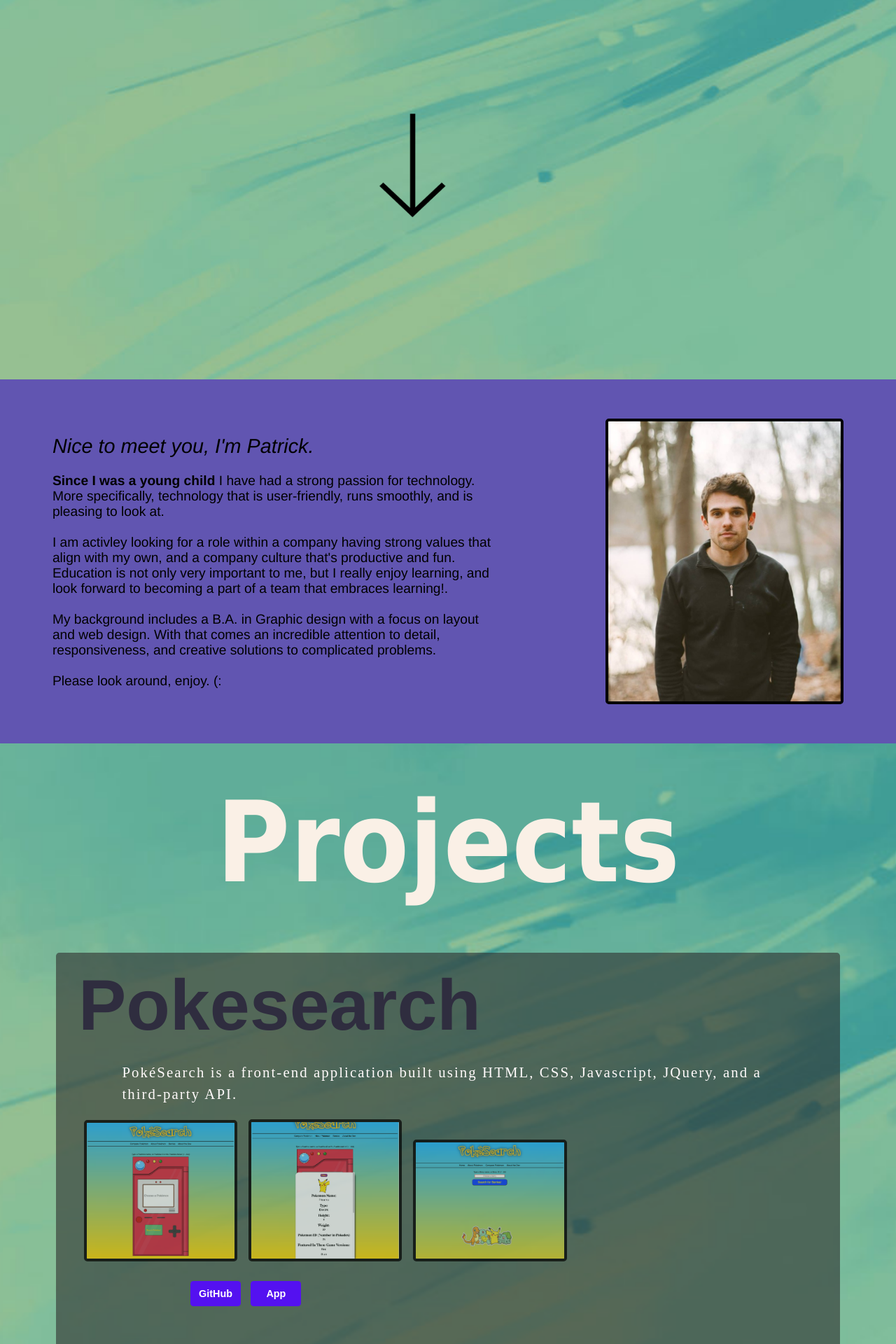
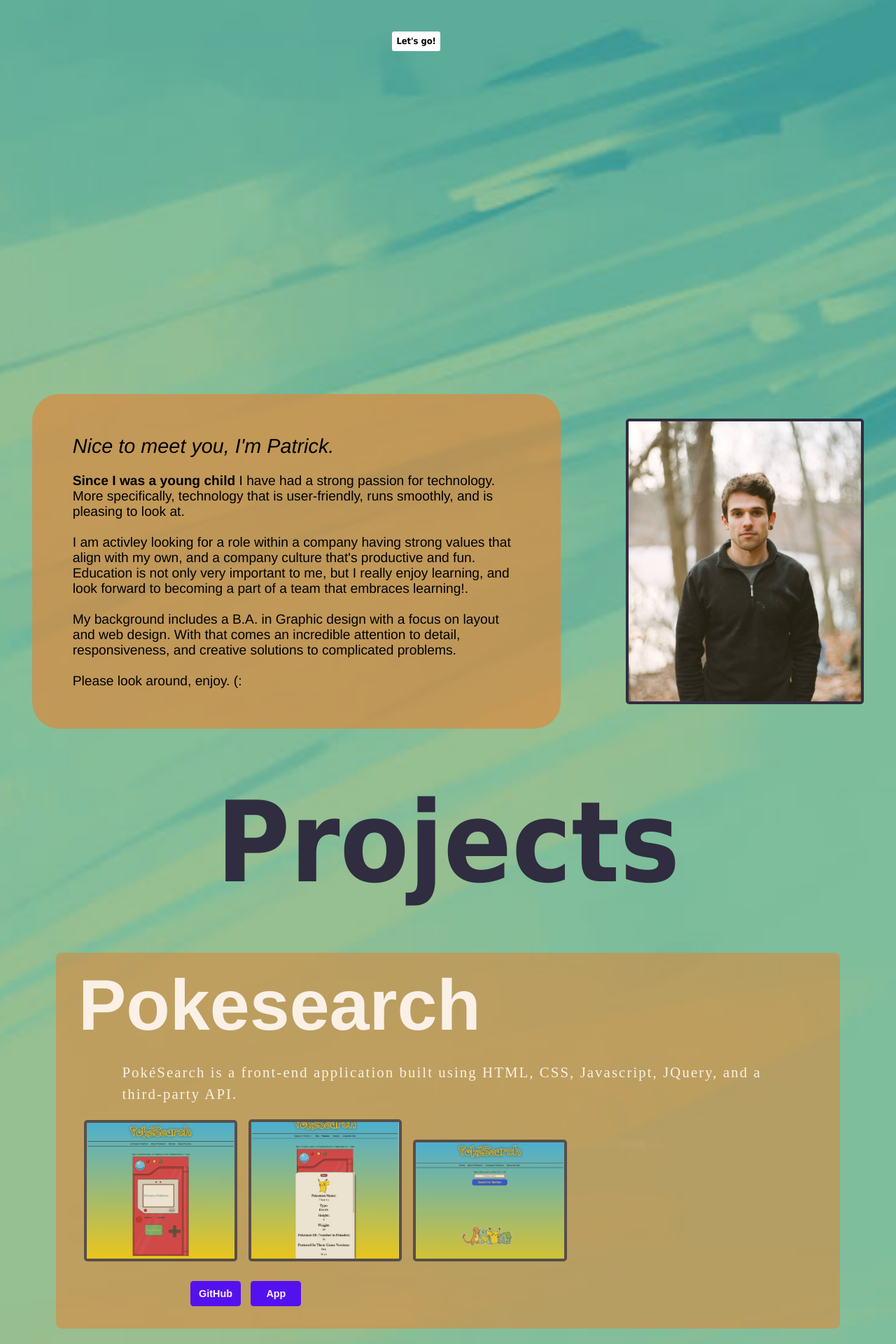
Before and after one commit to pattshreds/portfolio, a React (Create React App) app: page / in a window 1280 px wide. Shown: the part 360-2280 px from the top of the page at 70% size. Built offline with nearby package versions, Linux system fonts and the light colour scheme.

Commit message:
worked on parallax effect, and overall design as well as added a button to the main welcome component

```diff
--- a/src/App.js
+++ b/src/App.js
@@ -1,7 +1,7 @@
 import React from 'react';
-import HomePage from './components/HomePage.js';
-import ProjectsPage from './components/ProjectsPage.js';
-import ContactPage from './components/ContactPage.js';
+// import HomePage from './components/HomePage.js';
+// import ProjectsPage from './components/ProjectsPage.js';
+// import ContactPage from './components/ContactPage.js';
 // import Resume from './components/Resume.js';
 import Welcome from './components/Welcome.js';
 
@@ -9,9 +9,9 @@ function App() {
     return (
         <div className='App'>
             <Welcome />
-            <HomePage />
-            <ProjectsPage />
-            <ContactPage />
+            {/* <HomePage /> */}
+            {/* <ProjectsPage /> */}
+            {/* <ContactPage /> */}
             {/* <Resume /> */}
         </div>
     );
--- a/src/components/ProjectsPage.js
+++ b/src/components/ProjectsPage.js
@@ -9,7 +9,7 @@ const ProjectsPage = () => {
 
     return (
         <>
-            <Parallax bgImage='parallax5.jpg' strength='500'>
+            {/* <Parallax bgImage='parallax5.jpg' strength='500'> */}
             <div id='pageCont'>
                 <h1 id='projHead'>Projects</h1>
                 {/* PokéSearch project */}
@@ -23,33 +23,27 @@ const ProjectsPage = () => {
                     <div className='project'>
                         <h1>Pokesearch</h1>
                         <p>
-                                PokéSearch is a front-end application built
-                                using HTML, CSS, Javascript, JQuery, and a
-                                third-party API.
+                            PokéSearch is a front-end application built using
+                            HTML, CSS, Javascript, JQuery, and a third-party
+                            API.
                         </p>
                         <motion.img
                             whileHover={{ opacity: 1 }}
                             src='pokesearch1.png'
                             alt='Pokesearch'
-                                onClick={() =>
-                                    setSelectedImg('pokesearch1.png')
-                                }
+                            onClick={() => setSelectedImg('pokesearch1.png')}
                         />
                         <motion.img
                             whileHover={{ opacity: 1 }}
                             src='pokesearch2.png'
                             alt='Pokesearch'
-                                onClick={() =>
-                                    setSelectedImg('pokesearch2.png')
-                                }
+                            onClick={() => setSelectedImg('pokesearch2.png')}
                         />
                         <motion.img
                             whileHover={{ opacity: 1 }}
                             src='pokesearch3.png'
                             alt='Pokesearch'
-                                onClick={() =>
-                                    setSelectedImg('pokesearch3.png')
-                                }
+                            onClick={() => setSelectedImg('pokesearch3.png')}
                         />
                         <div id='projBtns'>
                             <a
@@ -120,9 +114,9 @@ const ProjectsPage = () => {
                     <div className='project'>
                         <h1>Infinite Savannah</h1>
                         <p>
-                                Infinite Savannah is a "vaporwave" styled
-                                skateshop which was built with a MERN stack
-                                (MongoDB, Express.JS, React, Node.JS).
+                            Infinite Savannah is a "vaporwave" styled skateshop
+                            which was built with a MERN stack (MongoDB,
+                            Express.JS, React, Node.JS).
                         </p>
                         <motion.img
                             whileHover={{ opacity: 1 }}
@@ -174,9 +168,8 @@ const ProjectsPage = () => {
                     <div className='project'>
                         <h1>PERN To-Do</h1>
                         <p>
-                                This full-stack application was built with a
-                                PERN stack (PostgreSQL, Express.JS, React,
-                                Node.JS).
+                            This full-stack application was built with a PERN
+                            stack (PostgreSQL, Express.JS, React, Node.JS).
                         </p>
                         <motion.img
                             whileHover={{ opacity: 1 }}
@@ -208,7 +201,7 @@ const ProjectsPage = () => {
                     </div>
                 </div>
             </div>
-            </Parallax>
+            {/* </Parallax> */}
         </>
     );
 };
--- a/src/components/Welcome.js
+++ b/src/components/Welcome.js
@@ -1,16 +1,25 @@
 import React from 'react';
 import { Parallax } from 'react-parallax';
 import '../styles/welcomeStyles.css';
+import HomePage from './HomePage.js';
+import ProjectsPage from './ProjectsPage.js';
 
 const Welcome = () => {
     return (
         <>
-            <Parallax bgImage='parallax5.jpg' strength='500'>
+            <Parallax bgImage='parallax5.jpg' strength='800'>
                 <div id='parallax1'>
                     <p id='name'>Patrick McGuigan</p>
                     <p id='subhead'>Software Engineer</p>
-                    <img id='arrow' src='arrow.png' alt='arrow'></img>
+                    {/* <img id='arrow' src='arrow.png' alt='arrow'></img> */}
+                    <div id='btns'>
+                        <a href='#homeContainer' id='letsGoLink'>
+                            Let's go!
+                        </a>
+                    </div>
                 </div>
+                <HomePage />
+                <ProjectsPage />
             </Parallax>
         </>
     );
--- a/src/index.css
+++ b/src/index.css
@@ -2,6 +2,7 @@ body,
 html {
     margin: 0;
     padding: 0;
+    scroll-behavior: smooth;
 }
 
 #parallax {
--- a/src/styles/homeStyles.css
+++ b/src/styles/homeStyles.css
@@ -5,12 +5,13 @@
     position: relative;
     height: 65vh;
     margin: 0;
-    background: rgb(97, 85, 177);
+    background-color: transparent !important;
+    border-radius: 5em;
 }
 
 img {
     height: 50vh;
-    border: 0.3em solid black;
+    border: 0.3em solid rgb(47, 45, 63);
     border-radius: 0.3em;
 }
 
@@ -18,6 +19,9 @@ img {
     font-size: 1.2em;
     font-family: helvetica;
     color: black;
+    background-color: rgba(219, 137, 61, 0.699);
+    padding: 3em;
+    border-radius: 2em;
     width: 50%;
 }
 
--- a/src/styles/projectsStyles.css
+++ b/src/styles/projectsStyles.css
@@ -9,9 +9,8 @@
 }
 
 .project {
-    height: 65vh;
-    background: rgba(46, 46, 46, 0.596);
-    border-radius: 0.3em;
+    background: rgba(219, 137, 61, 0.596);
+    border-radius: 0.5em;
     padding: 1em 2em 2em 2em;
     /* overflow: auto; */
 }
@@ -30,7 +29,7 @@
 
 .project p {
     margin: 1em 3em;
-    color: snow;
+    color: linen;
     font: helvetica;
     font-size: 1.3em;
     letter-spacing: 0.1em;
@@ -38,7 +37,7 @@
 }
 
 .project h1 {
-    color: rgb(47, 45, 63);
+    color: linen;
     margin: 0;
     font-size: 8vw;
 }
@@ -47,7 +46,7 @@
     margin: 0;
     text-align: center;
     font-family: tahoma;
-    color: linen;
+    color: rgb(47, 45, 63);
     margin: 0.3em auto;
 }
 
@@ -58,7 +57,7 @@
 .btn {
     margin-right: 1em;
     background: rgb(84, 17, 240);
-    color: white;
+    color: linen;
     border: none;
     width: 5em;
     height: 2.5em;
--- a/src/styles/welcomeStyles.css
+++ b/src/styles/welcomeStyles.css
@@ -9,8 +9,9 @@ h1 {
 
 #name {
     font-size: 8vw;
-    margin: 1em auto 0.2em 1.8em;
+    margin: 1em auto auto 1.8em;
     font-family: tahoma;
+    color: rgb(47, 45, 63);
 }
 
 #subhead {
@@ -21,11 +22,33 @@ h1 {
     color: linen;
 }
 
-#arrow {
+/* #arrow {
     border: 0;
     width: 12vw;
     height: 16vw;
     margin: 15vw 0 auto 40vw;
+} */
+
+#btns {
+    width: 100%;
+    display: block;
+    margin-top: 8rem;
+}
+
+#letsGoLink {
+    margin-left: 35rem;
+    background: white;
+    padding: 0.4rem;
+    font-size: 0.8rem;
+    font-family: tahoma;
+    text-decoration: none;
+    border-radius: 0.2rem;
+    color: black;
+    font-weight: bold;
+}
+
+#letsGoLink:hover {
+    background: red;
 }
 
 @media (max-width: 765px) {
```
Lines whose indentation alone changed are shown as unchanged.
